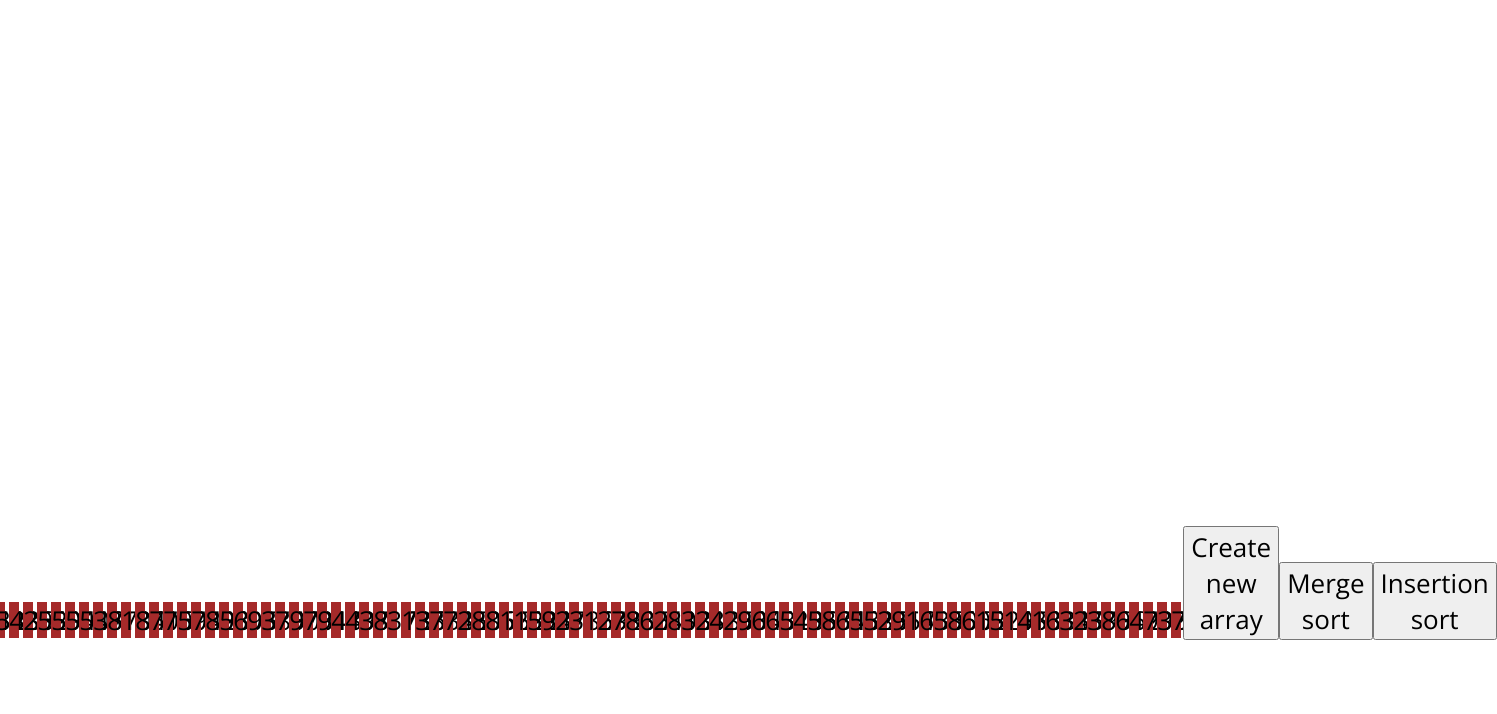
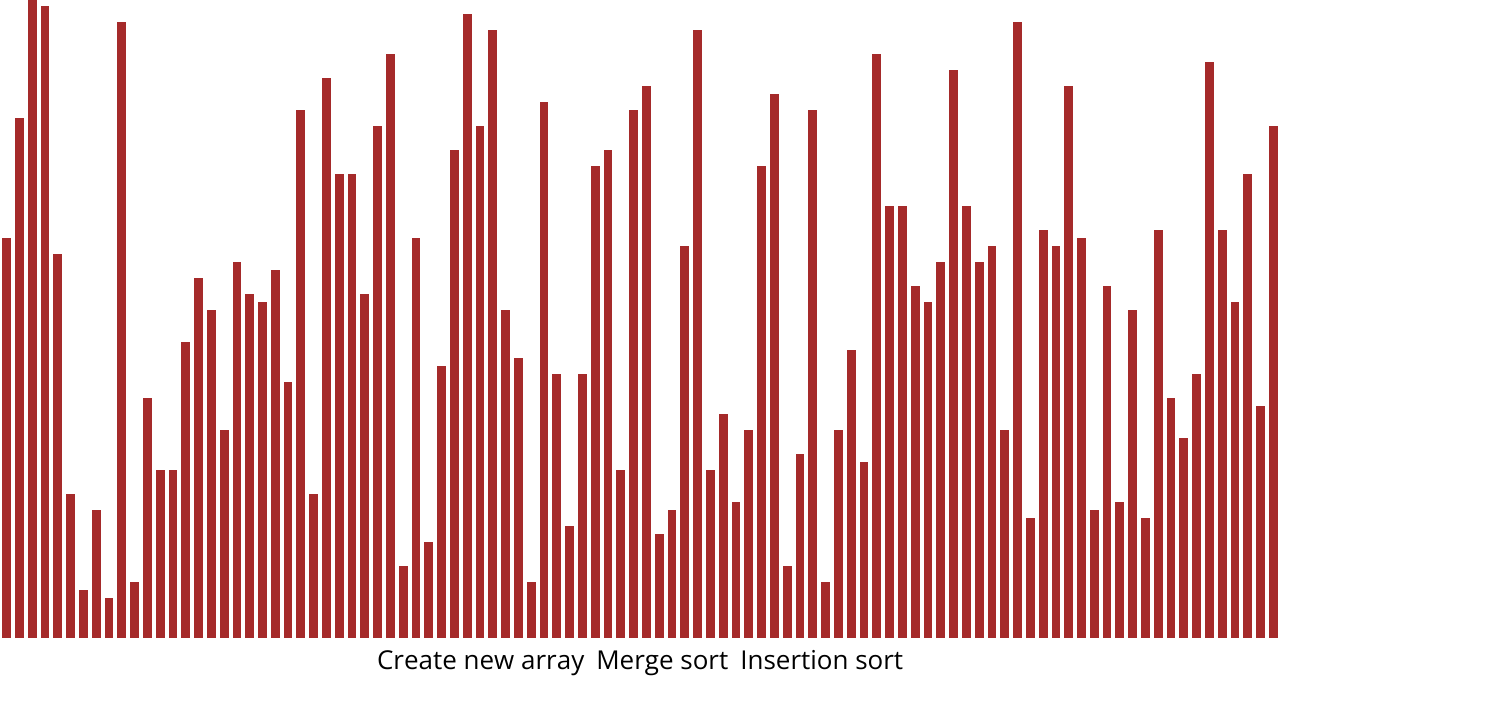
Before and after one commit to lexesj/react-sort-visualizer, a React (Create React App) app: page / in a window 1280 px wide. Shown: the top 714 px of the page, 1497 px wide, since content can reach past the window. Built offline with nearby package versions, Linux system fonts and the light colour scheme.

Commit message:
Add button style

```diff
--- a/src/SortVisualizer/SortVisualizer.jsx
+++ b/src/SortVisualizer/SortVisualizer.jsx
@@ -3,7 +3,7 @@ import "./SortVisualizer.css";
 
 const ARR_LEN = 100;
 const MIN_NUM = 5;
-const MAX_NUM = 1000;
+const MAX_NUM = 80;
 
 export default class SortVisualizer extends Component {
   constructor(props) {
@@ -73,18 +73,30 @@ export default class SortVisualizer extends Component {
   }
 
   render() {
+    const { arr } = this.state;
+
     return (
       <>
         <div className="array-container">
-          {this.state.arr.map((bar, index) => (
-            <div className="array-bar" key={index}>
-              {bar}
-            </div>
+          {arr.map((barHeight, index) => (
+            <div
+              className="array-bar"
+              style={{ height: `${barHeight}vmin` }}
+              key={index}
+            ></div>
           ))}
-          <button onClick={this.initialiseArray}>Create new array</button>
-          <button onClick={this.mergeSort}>Merge sort</button>
-          <button onClick={this.insertionSort}>Insertion sort</button>
         </div>
+        <footer>
+          <button className="app-button" onClick={this.initialiseArray}>
+            Create new array
+          </button>
+          <button className="app-button" onClick={this.mergeSort}>
+            Merge sort
+          </button>
+          <button className="app-button" onClick={this.insertionSort}>
+            Insertion sort
+          </button>
+        </footer>
       </>
     );
   }
```
